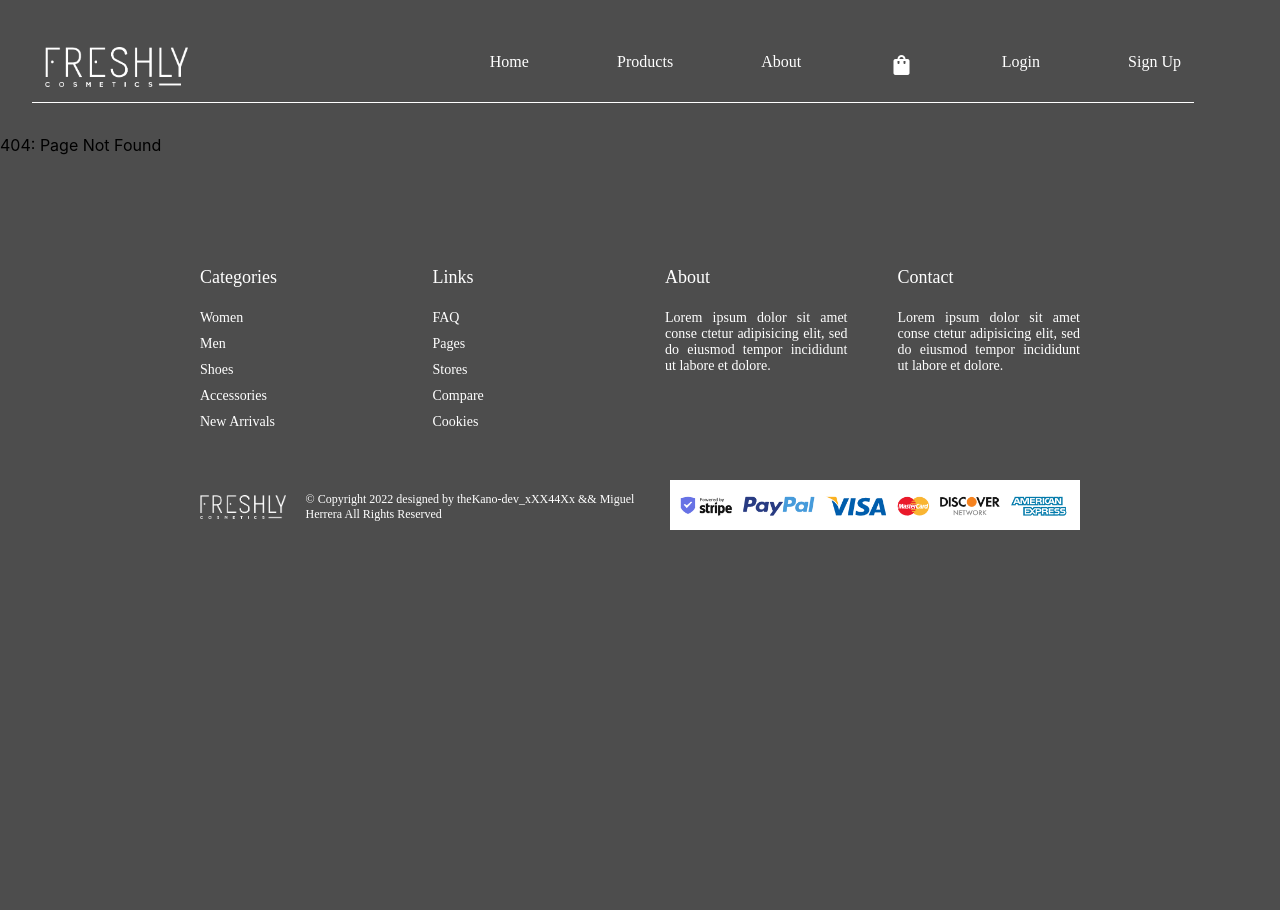
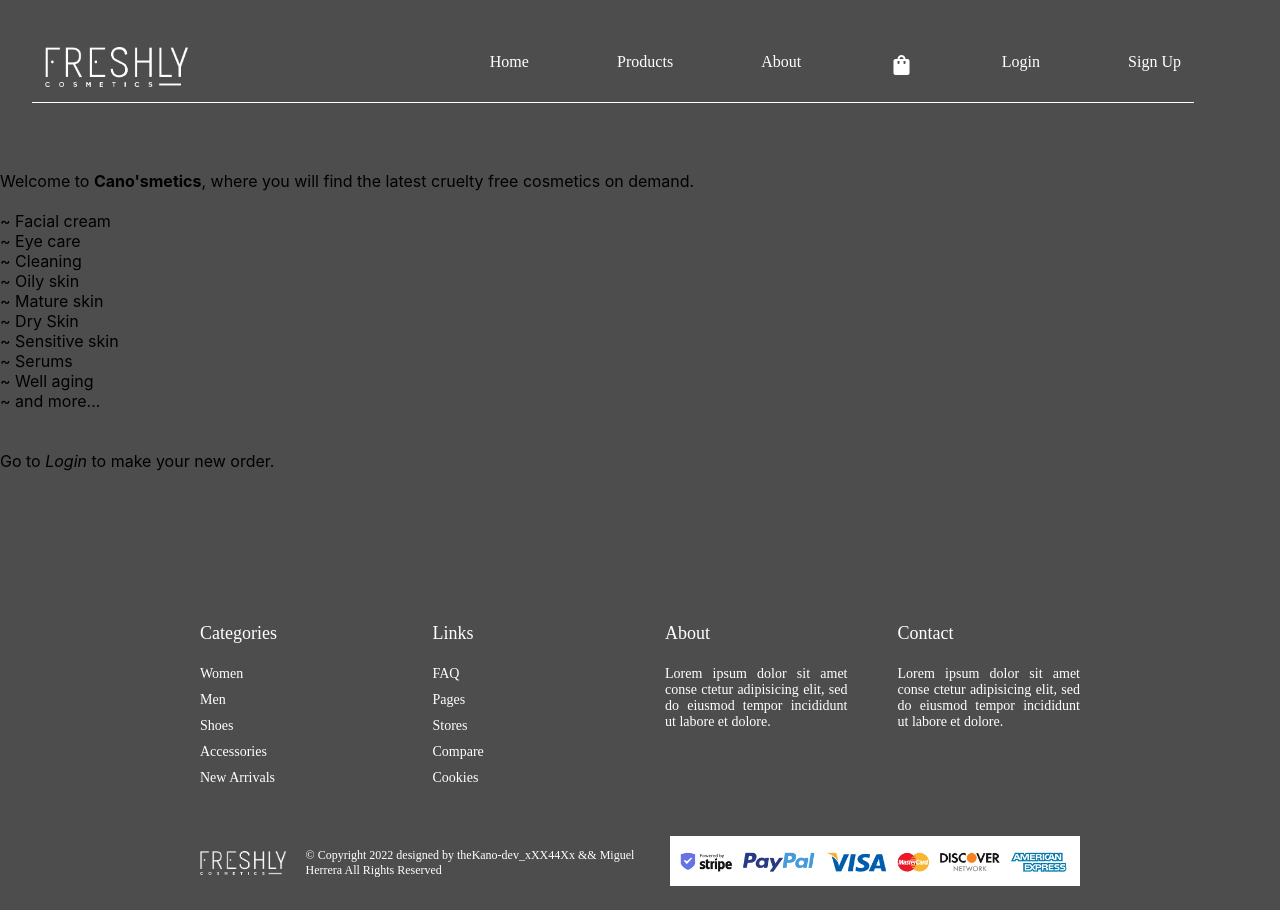
Before and after one commit to sergiokano/React_E-commerce, a React (Create React App) app: page / in a window 1280 px wide. Before the commit the page ends 800 px from the top, so only its background shows below. Built offline with nearby package versions, Linux system fonts and the light colour scheme; a web font is replaced by a local one.

Commit message:
home route fixed

```diff
--- a/src/App.js
+++ b/src/App.js
@@ -26,7 +26,7 @@ function App() {
             <OrderProvider>
               <Header />
               <Routes>
-                <Route path="/home" element={<Home />} />
+                <Route path="/" element={<Home />} />
                 <Route path="/login" element={<Login />} />
                 <Route path="/register" element={<Register />} />
                 <Route path="/products" element={<Products />} />
```
Also changed, not shown: src/components/FeaturedProducts/FeaturedProducts.jsx (added, +10 -0 lines), src/components/Products/Product/Product.scss (+7 -7 lines), src/components/FeaturedProducts/FeaturedProducts.scss (added).
